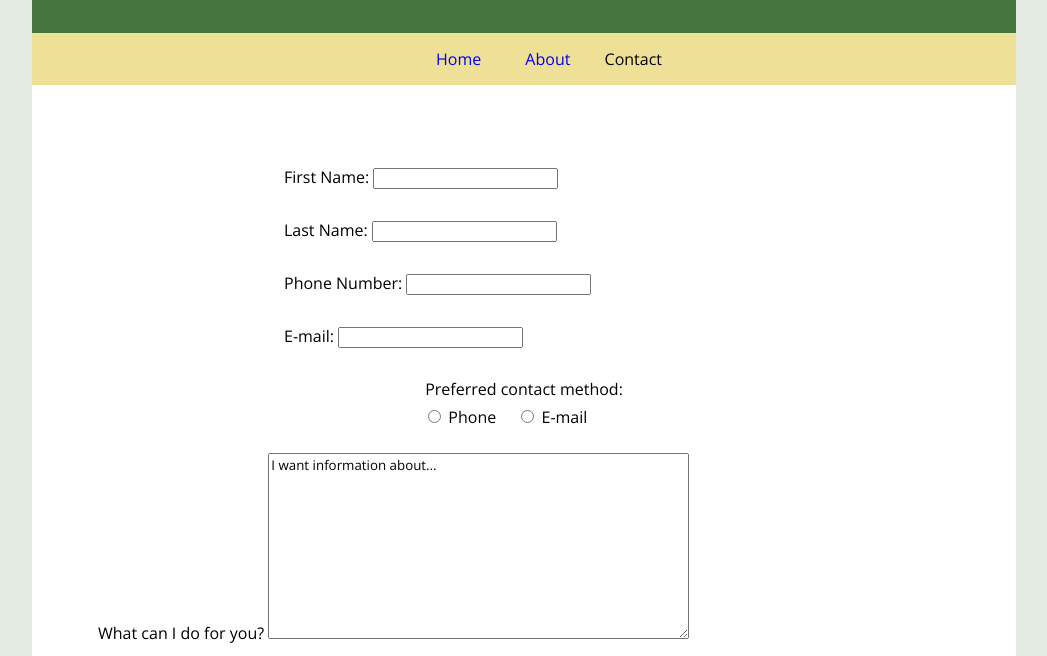
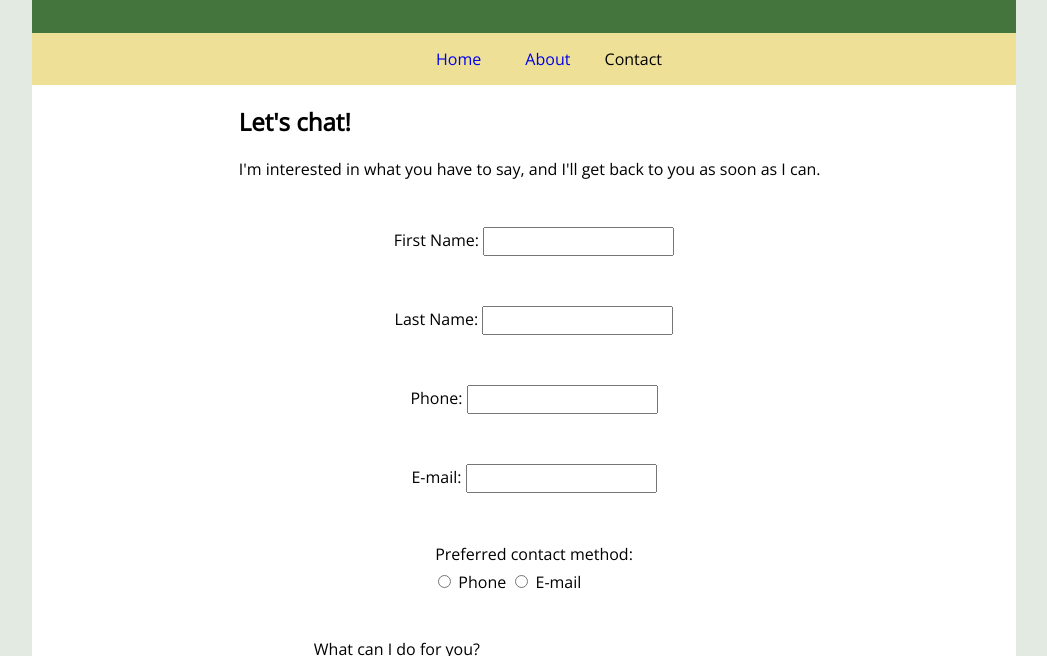
Before and after one commit to carmenyount/portfolio, a plain HTML site: page contact.html in a window 1280 px wide. Shown: the part 250-906 px from the top of the page, without its empty margins (116-1163 px from the left). Drawn offline with nearby package versions, Linux system fonts and the light colour scheme; a web font is replaced by a local one.

Commit message:
styling contact page grid/flexbox

```diff
--- a/contact.html
+++ b/contact.html
@@ -22,7 +22,10 @@
 		<li>Contact</li>
 		</ul>
 	</nav>
+    <div class="contact-grid">
         <section class="main">
+            <h2>Let's chat!</h2>
+            <p>I'm interested in what you have to say, and I'll get back to you as soon as I can.</p>
         <!-- form, five types of inputs (text, textarea, email, number, radio) + styled with CSS -->
             <form class="flex-container" method="POST">
                 <div class="flex-item">
@@ -36,7 +39,7 @@
                     </label>
                 </div>
                 <div class="flex-item">
-                <label>Phone Number:
+                    <label>Phone:
                         <input type="tel" name="contactPhone">
                     </label>
                 </div>
@@ -59,15 +62,15 @@
                     </fieldset>
                 </div>
                 <div class="message">
-                <label>What can I do for you?
-                    <textarea name="contactNeed" rows="10" cols="50">I want information about...</textarea>
-                </label>
+                    <label for="contactNeed">What can I do for you?</label><br>
+                        <textarea id="contactNeed" name="contactNeed" rows="10" cols="50">I want information about...</textarea>
                 </div>
                 <div class="flex-item">
                     <input type="submit" value="Submit">
                 </div>
                 </form>
         </section>
+    </div>
     <footer>
         <ul>
             <li>&copy; Carmen Yount</li>
--- a/styles/contact-styles.css
+++ b/styles/contact-styles.css
@@ -54,32 +54,36 @@ footer * {
     text-decoration: none;
 }
 .main {
+    grid-area: 1 / 2 / 2 / 3; /*row start / column start / row end / column end */
+}
+.contact-grid {
     background-color: white;
-    padding: 50px;
+    display: grid;
+    grid-template-columns: 20% 60% 20%;
+    grid-template-rows: 1fr;
+    gap: 10px;
 }
 textarea {
     font-family: inherit;
+    padding: 5px;
+    margin: .5em;
 }
 .flex-container {
     display: flex;
     flex-direction: column;
     flex-wrap: nowrap;
+    gap: 20px;
     border-radius: 5px;
     padding: 1em;
+    align-items: center;
+    justify-content: space-between;
 }
 .flex-item {
     display: flex;
     padding: 15px;
-    justify-content: center;
 }
-label {
-    order: 1;
-    width: 30em;
-    padding-right: 1em;
-}
-input, textarea, radio {
-    order: 2;
-    flex: 1 1 auto;
+input {
+    padding: 5px;
 }
 .flex-container fieldset {
     border: 0;
```
Lines whose indentation alone changed are shown as unchanged.
